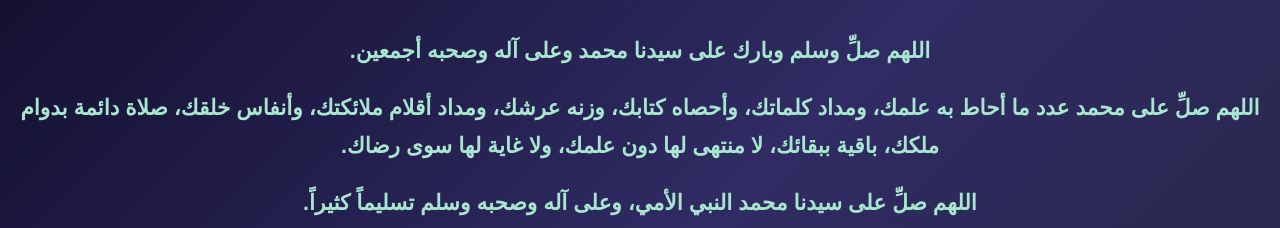
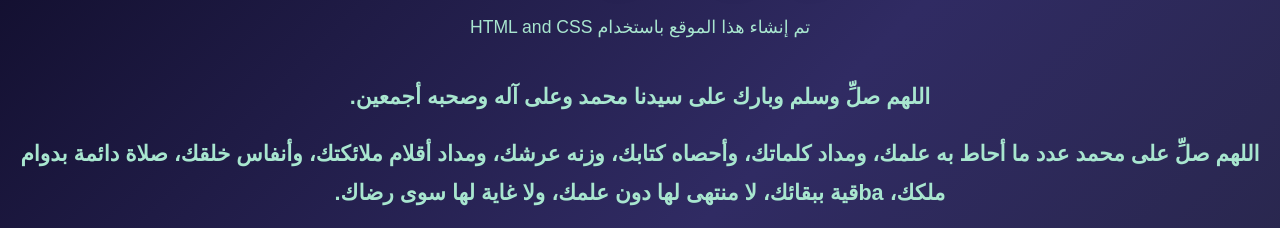
Before and after one commit to AbdalrhmanCodes/A-website-Abdalrhman, a plain HTML site: page index.html in a window 1280 px wide. Shown: the part 154-382 px from the top of the page. Drawn offline with Linux system fonts and the light colour scheme.

Commit message:
Update index.html

```diff
--- a/index.html
+++ b/index.html
@@ -17,8 +17,13 @@
         }
         h1 {
             font-size: 2.8em;
-            margin-bottom: 20px;
+            margin-bottom: 15px;
             text-shadow: 0 4px 15px rgba(0,0,0,0.6);
+        }
+        .created {
+            font-size: 1.1em;
+            color: #a8e6cf;
+            margin-bottom: 30px;
         }
         .salah {
             color: #a8e6cf;
@@ -42,9 +47,13 @@
 
     <h1>عبدالرحمن السر محمد عبدالله</h1>
 
+    <div class="created">
+        تم إنشاء هذا الموقع باستخدام HTML and CSS
+    </div>
+
     <div class="salah">
         <p>اللهم صلِّ وسلم وبارك على سيدنا محمد وعلى آله وصحبه أجمعين.</p>
-        <p>اللهم صلِّ على محمد عدد ما أحاط به علمك، ومداد كلماتك، وأحصاه كتابك، وزنه عرشك، ومداد أقلام ملائكتك، وأنفاس خلقك، صلاة دائمة بدوام ملكك، باقية ببقائك، لا منتهى لها دون علمك، ولا غاية لها سوى رضاك.</p>
+        <p>اللهم صلِّ على محمد عدد ما أحاط به علمك، ومداد كلماتك، وأحصاه كتابك، وزنه عرشك، ومداد أقلام ملائكتك، وأنفاس خلقك، صلاة دائمة بدوام ملكك، baقية ببقائك، لا منتهى لها دون علمك، ولا غاية لها سوى رضاك.</p>
         <p>اللهم صلِّ على سيدنا محمد النبي الأمي، وعلى آله وصحبه وسلم تسليماً كثيراً.</p>
 
         <p style="margin-top: 45px; color: #ff9a9e; font-size: 1.55em;">
```
